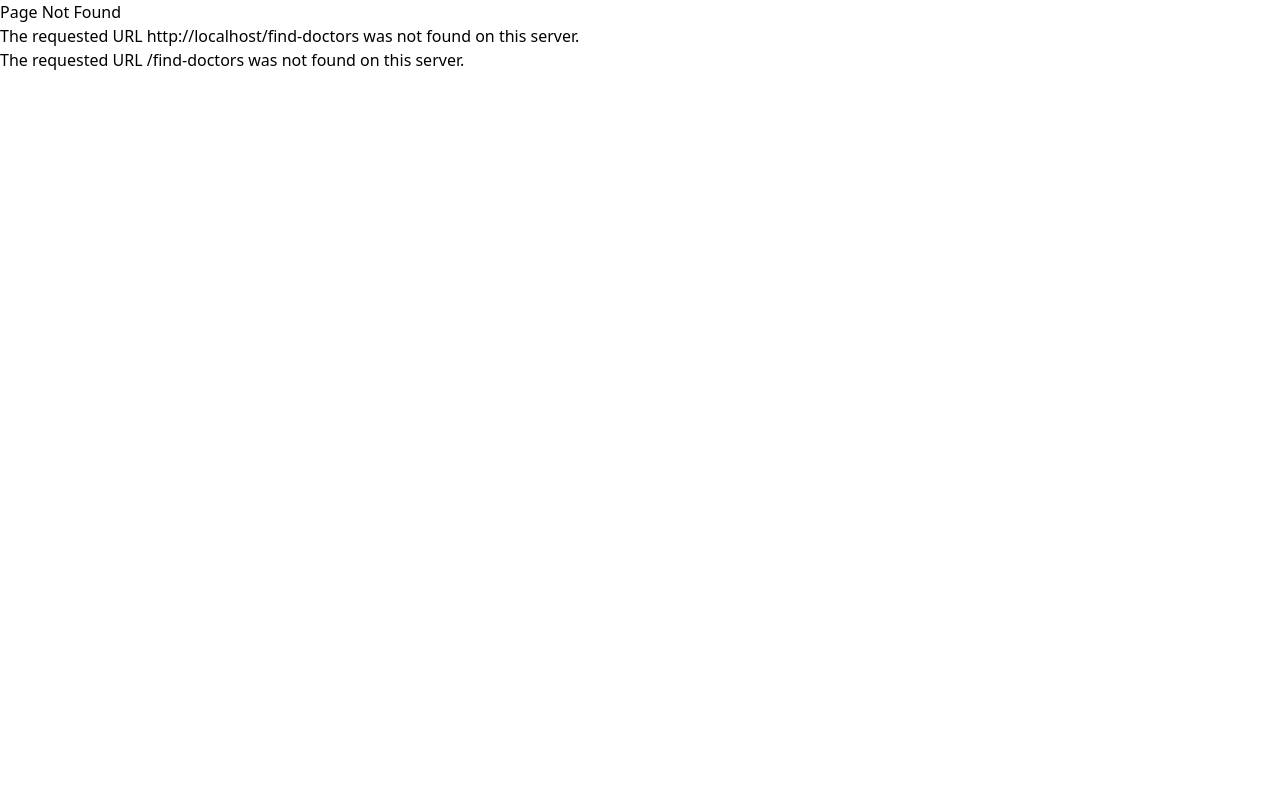
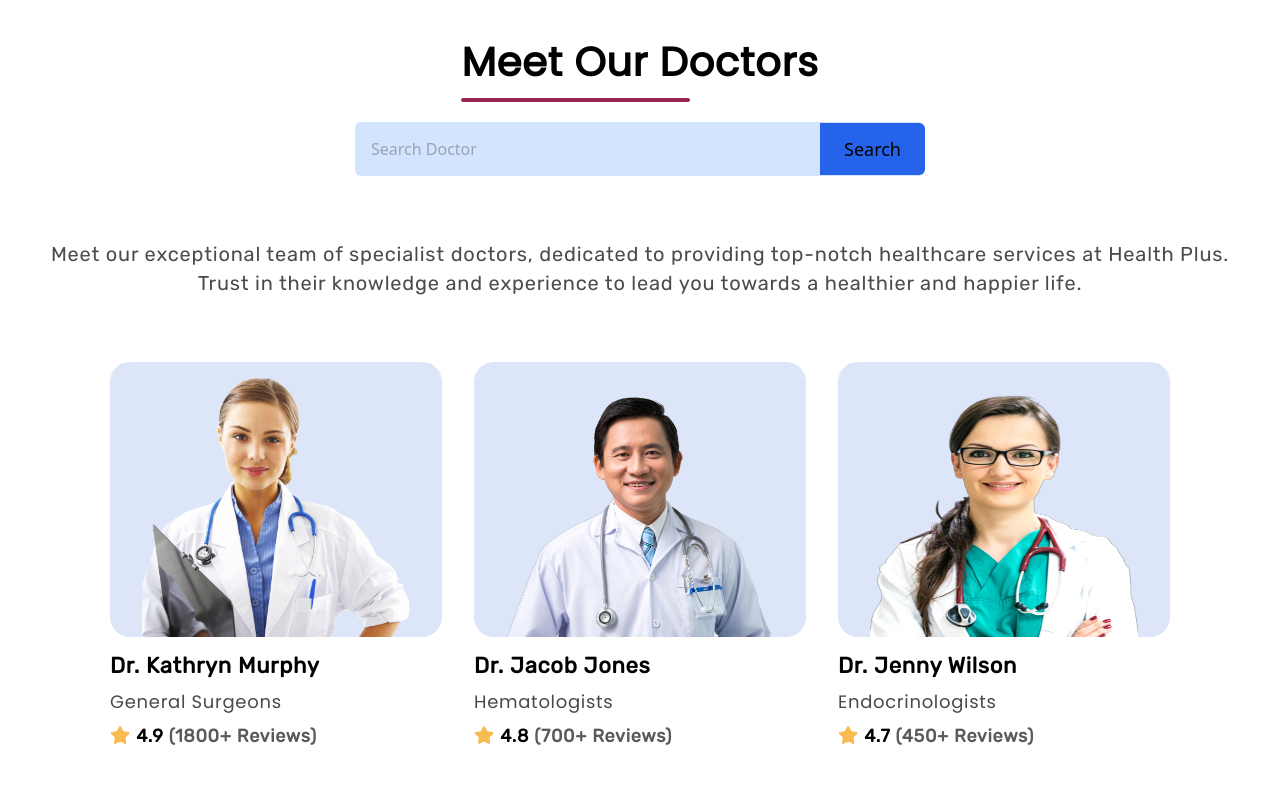
Before and after one commit to vedjaiswal/83_CodeBullets_BnB24, a React (Create React App) app: page /find-doctors in a window 1280 px wide. Before the commit this address had no page. Shown: the top 794 px of the page. Built offline with nearby package versions, Linux system fonts and the light colour scheme.

Commit message:
Search  a doctor

```diff
--- a/src/App.js
+++ b/src/App.js
@@ -7,6 +7,7 @@ import NotFound from "./Pages/NotFound";
 import Appointment from "./Pages/Appointment";
 import Login from "./Components/login/Login";
 import SignUp from "./Components/login/SignUp";
+import Doctors from "./Components/home/Doctors";
 
 function App() {
   return (
@@ -15,6 +16,7 @@ function App() {
         <Routes>
           <Route path="/" element={<Home />} />
           <Route path="/login" element={<Login />} />
+          <Route path="/find-doctors" element={<Doctors />} />
           <Route path="/register" element={<SignUp />} />
           <Route path="/legal" element={<Legal />} />
           <Route path="/appointment" element={<Appointment />} />
--- a/src/Components/home/Doctors.js
+++ b/src/Components/home/Doctors.js
@@ -8,17 +8,33 @@ import "../../Styles/Doctors.css";
 
 function Doctors() {
   return (
+    <>
+      <section>
         <div className="doctor-section" id="doctors">
           <div className="dt-title-content">
             <h3 className="dt-title">
               <span>Meet Our Doctors</span>
             </h3>
 
+            <div className="container text-center">
+  <div className="max-w-[570px] mt-[30px] mx-auto bg-[#0066ff2c] rounded-md flex items-center justify-between">
+    <input
+      type="search"
+      className="py-4 pl-4 pr-2 bg-transparent w-full h-full focus:outline-none cursor-pointer placeholder:text-textColor"
+      placeholder="Search Doctor "
+    />
+    <button className="btn bg-blue-600 mt-0 rounded-[0px] rounded-r-md h-full px-6 text-lg pt-3 pb-3">
+      Search
+    </button>
+  </div>
+</div>
+
+
             <p className="dt-description">
               Meet our exceptional team of specialist doctors, dedicated to
-          providing top-notch healthcare services at Health Plus. Trust in their
-          knowledge and experience to lead you towards a healthier and happier
-          life.
+              providing top-notch healthcare services at Health Plus. Trust in
+              their knowledge and experience to lead you towards a healthier and
+              happier life.
             </p>
           </div>
 
@@ -53,6 +69,8 @@ function Doctors() {
             />
           </div>
         </div>
+      </section>
+    </>
   );
 }
 
--- a/src/Components/home/Navbar.js
+++ b/src/Components/home/Navbar.js
@@ -59,9 +59,9 @@ function Navbar() {
           </a>
         </li>
         <li>
-          <a href="#doctors" className="navbar-links">
+          <Link to="/find-doctors" className="navbar-links">
             Doctors
-          </a>
+          </Link>
         </li>
       </ul>
 
--- /dev/null
+++ b/src/data/doctor.js
@@ -0,0 +1,36 @@
+import doctorImg01 from "../images/doctor-img01.png";
+import doctorImg02 from "../images/doctor-img02.png";
+import doctorImg03 from "../images/doctor-img03.png";
+
+export const doctors = [
+  {
+    id: "01",
+    name: "Dr. Alfaz Ahmed",
+    specialization: "Surgeon",
+    avgRating: 4.8,
+    totalRating: 272,
+    photo: doctorImg01,
+    totalPatients: 1500,
+    hospital: "Mount Adora Hospital, Sylhet.",
+  },
+  {
+    id: "02",
+    name: "Dr. Saleh Mahmud",
+    specialization: "Neurologist",
+    avgRating: 4.8,
+    totalRating: 272,
+    photo: doctorImg02,
+    totalPatients: 1500,
+    hospital: "Mount Adora Hospital, Sylhet.",
+  },
+  {
+    id: "03",
+    name: "Dr. Farid Uddin",
+    specialization: "Dermatologist",
+    avgRating: 4.8,
+    totalRating: 272,
+    photo: doctorImg03,
+    totalPatients: 1500,
+    hospital: "Mount Adora Hospital, Sylhet.",
+  },
+];
```
Lines whose indentation alone changed are shown as unchanged.
